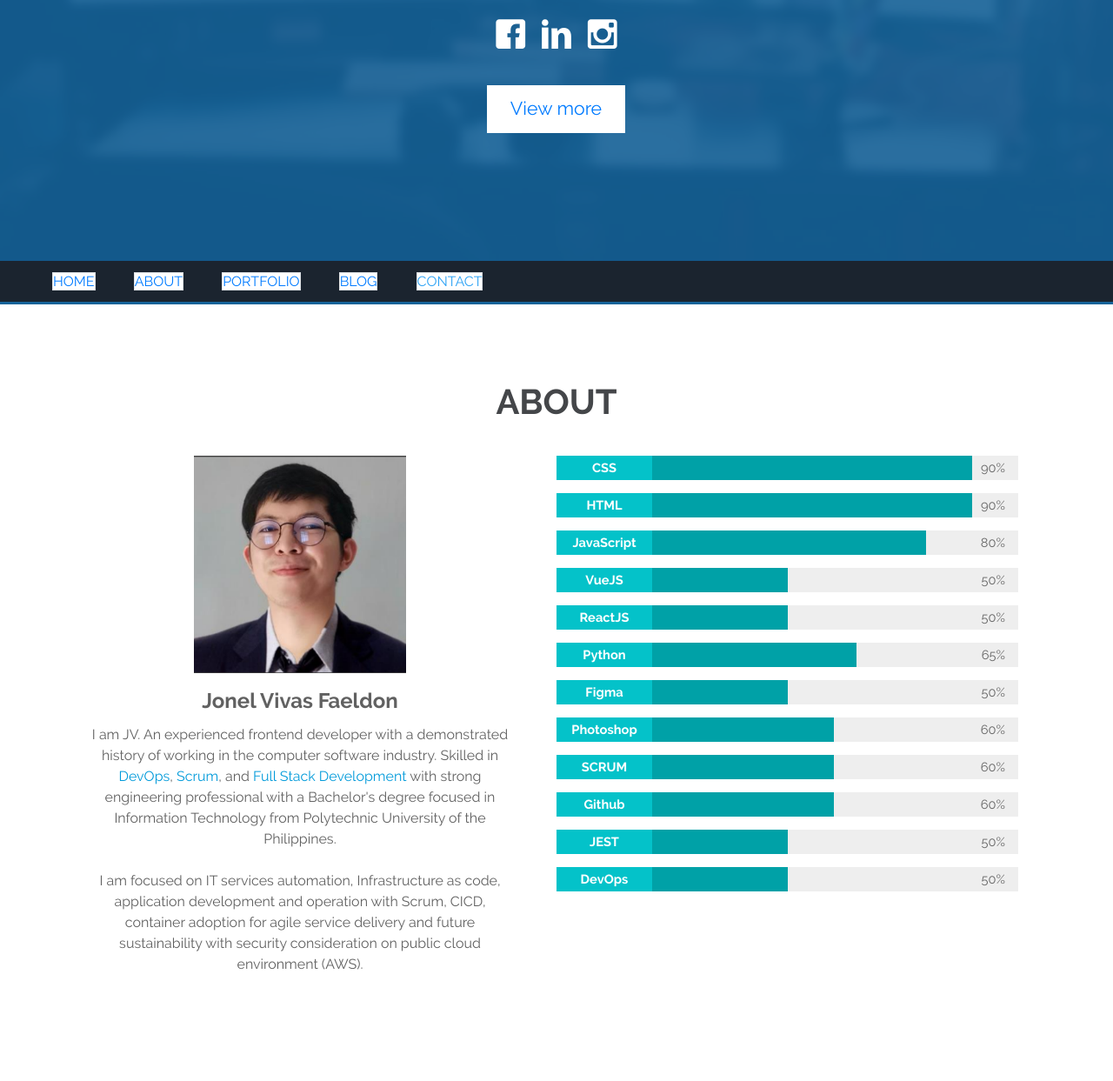
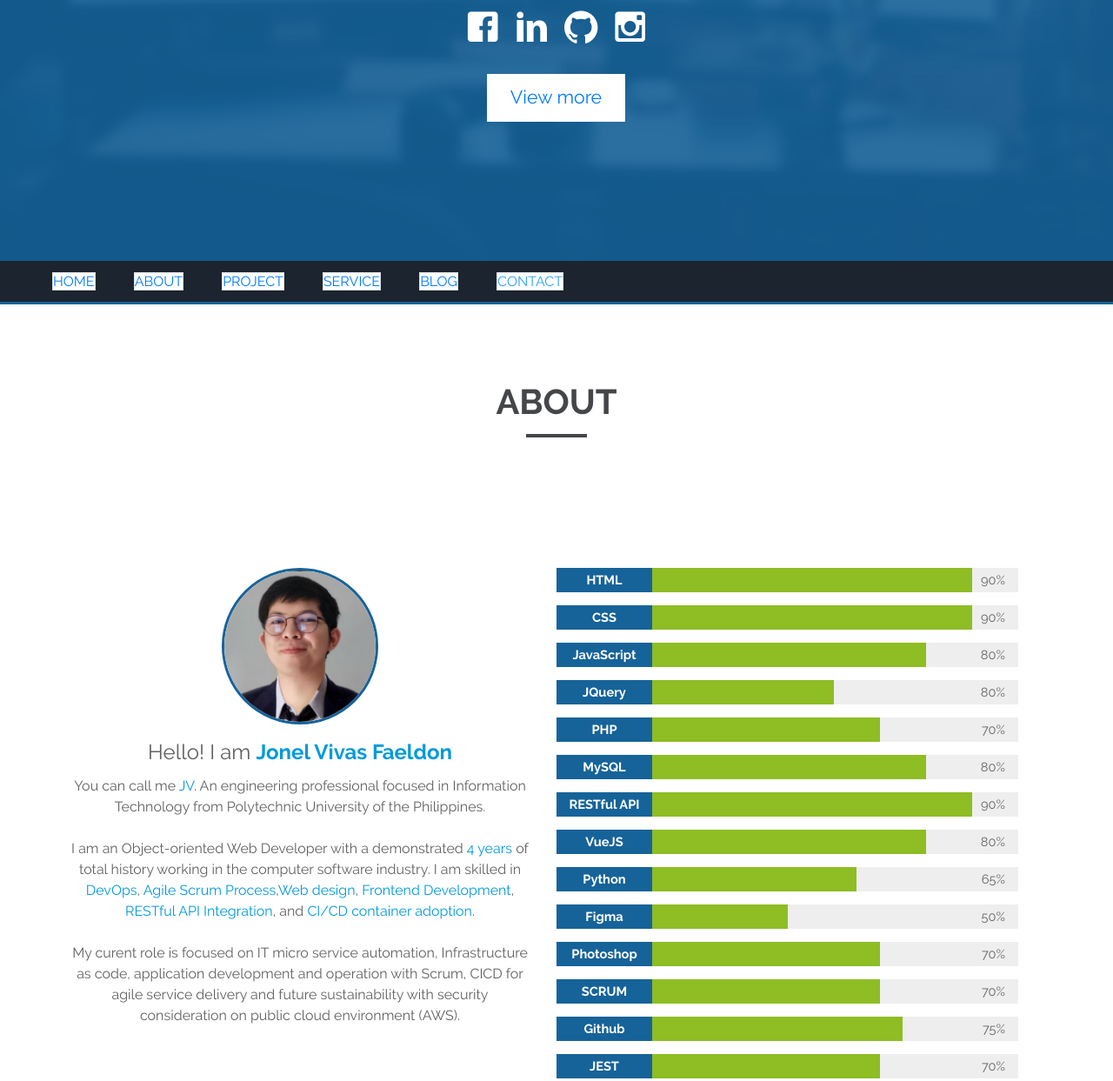
Before and after one commit to jvfaeldon20/bs-dev-folio, a plain HTML site: page index.html in a window 1280 px wide. Shown: the part 503-1746 px from the top of the page at 87% size. Drawn offline with nearby package versions, Linux system fonts and the light colour scheme; no server answers; files whose address does not match are found by name.

Commit message:
update sections

```diff
--- a/index.html
+++ b/index.html
@@ -84,10 +84,11 @@
           <div class="text">
             <img src="img/me.png" class="profile-thumb" />
             <h1 class="animate__animated animate__fadeInUp index-name"><span>- JV Faeldon -</span></h1>
-            <span class="index-subname">Web Developer / Designer</p>
+            <span class="index-subname">Web Developer / Designer</span><br>
             <ul class="fh5co-social-icons">
               <li><a href="https://www.facebook.com/jvfaeldon920/"><i class="icon-facebook2"></i></a></li>
               <li><a href="https://www.linkedin.com/in/jonel-faeldon-62b62bb7/"><i class="icon-linkedin2"></i></a></li>
+              <li><a href="https://www.facebook.com/jvfaeldon920/"><i class="icon-github2"></i></a></li>
               <li><a href="https://www.linkedin.com/jvfaeldon"><i class="icon-instagram"></i></a></li>
             </ul>
           </div>
@@ -98,7 +99,8 @@
             <div class="link-wrap">
               <div class="active page-link" dest="home">home</div>
               <div class="page-link" dest="about">about</div>
-              <div class="page-link" dest="portfolio">portfolio</div>
+              <div class="page-link" dest="project">project</div>
+              <div class="page-link" dest="service">service</div>
               <div class="page-link" dest="blog">blog</div>
               <div class="page-link" dest="contact">contact</div>
             </div>
@@ -108,119 +110,35 @@
         </div>
       </section>
 
+
+
       <!-- ABOUT -->
       <section id="about">
         <div class="container flex">
           <div class="header waypoint" data-animation="slide-in-left">
             ABOUT
           </div>
-          <!-- <div
+          <div
             class="header-bar waypoint"
             data-animation="slide-in-left"
             data-delay=".5s"
-          ></div> -->
-
-          <!-- <div class="flex row label-wrap">
-            <div class="flex row-gt-sm">
-              <div class="flex bullet-wrap ">
-                <div class="hex-wrap waypoint" data-animation="flip-in-x">
-                  <div class="hexagon">
-                    <i class="mdi mdi-speedometer"></i>
-                  </div>
-                </div>
-                <div class="waypoint" data-animation="fade-in">
-                  <div class="label bold">Design</div>
-                  <div>
-                    Fast load times and lag free interaction, my highest
-                    priority.
-                  </div>
-                </div>
-              </div>
-              <div class="flex bullet-wrap ">
-                <div class="hex-wrap waypoint" data-animation="flip-in-x">
-                  <div class="hexagon">
-                    <i class="mdi mdi-speedometer"></i>
-                  </div>
-                </div>
-                <div class="waypoint" data-animation="fade-in">
-                  <div class="label bold">Design</div>
-                  <div>
-                    Fast load times and lag free interaction, my highest
-                    priority.
-                  </div>
-                </div>
-              </div>
-
-              <div class="flex bullet-wrap ">
-                <div
-                  class="hex-wrap waypoint"
-                  data-animation="flip-in-x"
-                  data-delay=".2s"
-                >
-                  <div class="hexagon">
-                    <i class="mdi mdi-cellphone-link"></i>
-                  </div>
-                </div>
-                <div class="waypoint" data-animation="fade-in" data-delay=".2s">
-                  <div class="label bold">Develop</div>
-                  <div>My layouts will work on any device, big or small.</div>
-                </div>
-              </div>
-            </div>
-            <div class="flex row-gt-sm">
-              <div class="flex bullet-wrap ">
-                <div
-                  class="hex-wrap waypoint"
-                  data-animation="flip-in-x"
-                  data-delay=".4s"
-                >
-                  <div class="hexagon">
-                    <i class="mdi mdi-lightbulb-outline"></i>
-                  </div>
-                </div>
-                <div class="waypoint" data-animation="fade-in" data-delay=".4s">
-                  <div class="label bold">Quality Check</div>
-                  <div>Strong preference for easy to use, intuitive UX/UI.</div>
-                </div>
-              </div>
-
-              <div class="flex bullet-wrap ">
-                <div
-                  class="hex-wrap waypoint"
-                  data-animation="flip-in-x"
-                  data-delay=".6s"
-                >
-                  <div class="hexagon">
-                    <i class="mdi mdi-rocket"></i>
-                  </div>
-                </div>
-                <div class="waypoint" data-animation="fade-in" data-delay=".6s">
-                  <div class="label bold">Integration </div>
-                  <div>
-                    Websites don't have to be static, I love making pages come
-                    to life.
-                  </div>
-                </div>
-              </div>
-            </div>
-          </div> -->
+          ></div>
 
           <div class="skills-wrapper flex row-gt-sm">
             <div
-              class="flex flex-50-gt-sm waypoint"
+              class="flex flex-50-gt-sm "
               data-animation="slide-in-left"
             >
-              <img src="img/me.png" class="me" />
-              <!-- <div><img class="up-arrow" src="img/up-arrow.png"></div> -->
-              <div class="label bold">Jonel Vivas Faeldon</div>
+              <img src="img/me.png" class="profile-thumb-about" />
+              <div class="label">Hello! I am <span class="bold highlight">Jonel Vivas Faeldon</span></div>
               <div>
-                I am JV. An experienced frontend developer with a demonstrated history of working in the computer software industry.
-                Skilled in <span class="highlight">DevOps</span>, <span class="highlight">Scrum</span>, and <span class="highlight">Full Stack Development</span> with strong engineering professional with a Bachelor's degree focused in
-                Information Technology from Polytechnic University of the Philippines. <br><br>
-                I am focused on IT services automation,
-                Infrastructure as code, application development and operation with Scrum, CICD, container adoption for agile service
-                delivery and future sustainability with security consideration on public cloud environment (AWS).
-                <br />
+                You can call me <span class="highlight">JV</span>. An engineering professional focused in Information Technology from Polytechnic University of the Philippines. <br><br>
+                I am an Object-oriented Web Developer with a demonstrated <span class="highlight">4 years</span> of total history working in the computer software industry.
+                I am skilled in <span class="highlight">DevOps</span>, <span class="highlight">Agile Scrum Process</span>,<span class="highlight">Web design</span>, <span class="highlight">Frontend Development</span>,
+                <span class="highlight">RESTful API Integration</span>, and <span class="highlight">CI/CD container adoption</span>.
+               <br><br>
+                My curent role is focused on IT micro service automation, Infrastructure as code, application development and operation with Scrum, CICD for agile service
+                delivery and future sustainability with security consideration on public cloud environment (AWS).<br><br>
               </div>
             </div>
 
@@ -228,16 +146,17 @@
               class="flex flex-50-gt-sm waypoint bars-wrap"
               data-animation="slide-in-right"
             >
+
               <div class="bar flex">
                 <div class="bar fill" style="width:90%">
-                  <div class="tag bold flex">CSS</div>
+                  <div class="tag bold flex">HTML</div>
                 </div>
                 <span>90%</span>
               </div>
 
               <div class="bar flex">
                 <div class="bar fill" style="width:90%">
-                  <div class="tag bold flex">HTML</div>
+                  <div class="tag bold flex">CSS</div>
                 </div>
                 <span>90%</span>
               </div>
@@ -250,17 +169,38 @@
               </div>
 
               <div class="bar flex">
-                <div class="bar fill" style="width:50%">
-                  <div class="tag bold flex">VueJS</div>
+                <div class="bar fill" style="width:60%">
+                  <div class="tag bold flex">JQuery</div>
                 </div>
-                <span>50%</span>
+                <span>80%</span>
               </div>
 
               <div class="bar flex">
-                <div class="bar fill" style="width:50%">
-                  <div class="tag bold flex">ReactJS</div>
+                <div class="bar fill" style="width:70%">
+                  <div class="tag bold flex">PHP</div>
                 </div>
-                <span>50%</span>
+                <span>70%</span>
+              </div>
+
+              <div class="bar flex">
+                <div class="bar fill" style="width:80%">
+                  <div class="tag bold flex">MySQL</div>
+                </div>
+                <span>80%</span>
+              </div>
+
+              <div class="bar flex">
+                <div class="bar fill" style="width:90%">
+                  <div class="tag bold flex">RESTful API</div>
+                </div>
+                <span>90%</span>
+              </div>
+
+              <div class="bar flex">
+                <div class="bar fill" style="width:80%">
+                  <div class="tag bold flex">VueJS</div>
+                </div>
+                <span>80%</span>
               </div>
 
               <div class="bar flex">
@@ -278,31 +218,31 @@
               </div>
 
               <div class="bar flex">
-                <div class="bar fill" style="width:60%">
+                <div class="bar fill" style="width:70%">
                   <div class="tag bold flex">Photoshop</div>
                 </div>
-                <span>60%</span>
+                <span>70%</span>
               </div>
 
               <div class="bar flex">
-                <div class="bar fill" style="width:60%">
+                <div class="bar fill" style="width:70%">
                   <div class="tag bold flex">SCRUM</div>
                 </div>
-                <span>60%</span>
+                <span>70%</span>
               </div>
 
               <div class="bar flex">
-                <div class="bar fill" style="width:60%">
+                <div class="bar fill" style="width:75%">
                   <div class="tag bold flex">Github</div>
                 </div>
-                <span>60%</span>
+                <span>75%</span>
               </div>
 
               <div class="bar flex">
-                <div class="bar fill" style="width:50%">
+                <div class="bar fill" style="width:70%">
                   <div class="tag bold flex">JEST</div>
                 </div>
-                <span>50%</span>
+                <span>70%</span>
               </div>
 
               <div class="bar flex">
@@ -311,13 +251,15 @@
                 </div>
                 <span>50%</span>
               </div>
+
             </div>
           </div>
         </div>
       </section>
 
-      <!-- PORTFOLIO -->
-      <section class="flex" id="portfolio">
+
+      <!-- project -->
+      <section class="flex" id="project">
         <div class="header waypoint" data-animation="slide-in-right">
           PROJECTS
         </div>
@@ -345,14 +287,14 @@
         </div>
 
         <div id="gallery" class="container flex row wrap waypoint">
-          <div class="mix php" data-my-order="1">
+          <div class="mix javascript" data-my-order="1">
             <div>
               <div class="card"></div>
               <div class="text">
-                <div class="bold">ChowNow Ordering</div>
-                <span class="highlight">React JS / Python</span>
+                <div class="bold">GIS Auto Admin Portal</div>
+                <span class="highlight">VueJS/Python</span>
               </div>
-              <div class="button" id="ordering">LEARN MORE</div>
+              <div class="button" id="ordering">MORE DETAILS</div>
             </div>
           </div>
 
@@ -446,7 +388,8 @@
         </div>
       </section>
 
-      <!-- BLOG -->
+
+      <!-- SERVICE -->
       <section id="blog">
         <div class="container flex">
           <div class="header waypoint" data-animation="slide-in-left">BLOG</div>
--- a/scripts/index.js
+++ b/scripts/index.js
@@ -53,8 +53,8 @@ $(function() {
     if (pos2 > $('#about').offset().top) {
       highlightLink('about');
     }
-    if (pos2 > $('#portfolio').offset().top) {
-      highlightLink('portfolio');
+    if (pos2 > $('#project').offset().top) {
+      highlightLink('project');
     }
     if (pos2 > $('#blog').offset().top) {
       highlightLink('blog');
--- a/scripts/modal.js
+++ b/scripts/modal.js
@@ -9,8 +9,8 @@ $(document).ready(function() {
       link: 'https://eat.chownow.com/'
     },
     ordering: {
-      title: 'ChowNow Ordering Web',
-      tag: 'WHITE-LABEL ONLINE ORDERING SOLUTION.',
+      title: 'GISAUTO Admin',
+      tag: 'Service Control Management Web Application',
       detail:
         'ChowNow is a commission-free online ordering system and food ordering app helping restaurants feed their hungry customers.',
       link: 'https://direct.chownow.com/direct/195/locations/260'
--- a/style/style.css
+++ b/style/style.css
@@ -164,12 +164,12 @@ body {
 }
 
 .fh5co-social-icons li {
-  margin: 0;
+  margin: 10px 4px;
   padding: 0;
   list-style: none;
   display: -moz-inline-stack;
   display: inline-block;
-  zoom: 1.5;
+  zoom: 0.9;
   *display: inline;
 }
 
@@ -207,8 +207,8 @@ body {
   transition: all 0.5s;
 }
 .button:hover {
-  background-color: #dda908;
-  border-color: #dda908;
+  background-color: #7ba715;
+  border-color: #7ba715;
 }
 .button .mdi {
   vertical-align: middle;
@@ -247,7 +247,7 @@ body {
 }
 
 .highlight {
-  color: #e31b6d;
+  color: #166399;
 }
 
 .header {
@@ -455,7 +455,7 @@ nav .active {
   position: relative;
 }
 .modal-wrap .button {
-  background: #e31b6d;
+  background: #166399;
   border: 0;
   bottom: 20px;
   color: #fff;
@@ -475,7 +475,7 @@ nav .active {
 }
 .modal-wrap .button:hover {
   background: #fff;
-  color: #e31b6d;
+  color: #166399;
 }
 .modal-wrap .carousel {
   box-shadow: 10px 10px 5px 0px rgba(0, 0, 0, 0.25);
@@ -620,6 +620,27 @@ section:nth-of-type(2) .bar:nth-child(9) .fill {
 section:nth-of-type(2) .bar:nth-child(10) .fill {
   transition: 2s 0.2s width ease-in-out;
 }
+section:nth-of-type(2) .bar:nth-child(11) .fill {
+  transition: 2s 0.2s width ease-in-out;
+}
+section:nth-of-type(2) .bar:nth-child(12) .fill {
+  transition: 2s 0.2s width ease-in-out;
+}
+section:nth-of-type(2) .bar:nth-child(13) .fill {
+  transition: 2s 0.2s width ease-in-out;
+}
+section:nth-of-type(2) .bar:nth-child(14) .fill {
+  transition: 2s 0.2s width ease-in-out;
+}
+section:nth-of-type(2) .bar:nth-child(15) .fill {
+  transition: 2s 0.2s width ease-in-out;
+}
+section:nth-of-type(2) .bar:nth-child(16) .fill {
+  transition: 2s 0.2s width ease-in-out;
+}
+section:nth-of-type(2) .bar:nth-child(17) .fill {
+  transition: 2s 0.2s width ease-in-out;
+}
 section:nth-of-type(2) .bar span {
   display: none;
 }
@@ -627,7 +648,7 @@ section:nth-of-type(2) .bar.fill {
   left: 0;
   position: absolute;
   top: 0;
-  background-color: #00a1a7;
+  background-color: #8ebd24;
   opacity: 1;
   padding: 0;
 }
@@ -635,7 +656,7 @@ section:nth-of-type(2) .bar .tag {
   left: 0;
   position: absolute;
   top: 0;
-  background-color: #04c2c9;
+  background-color: #166399;
   color: #fff;
   height: 100%;
   width: 110px;
@@ -645,7 +666,7 @@ section:nth-of-type(2) .bar.secondary {
   background-color: #c51675;
 }
 section:nth-of-type(2) .bar.secondary .tag {
-  background-color: #e31b6d;
+  background-color: #166399;
 }
 section:nth-of-type(2) .bar span {
   padding: 0 15px 0 0;
@@ -673,7 +694,7 @@ section:nth-of-type(3) .float-bar {
   left: 30px;
   position: absolute;
   top: 0;
-  background: #e31b6d;
+  background: #166399;
   border-radius: 1px;
   height: 25px;
   margin: auto 0;
@@ -718,7 +739,7 @@ section:nth-of-type(3) #gallery .button {
   left: 0;
   position: absolute;
   right: 0;
-  border: 2px solid #e31b6d;
+  border: 2px solid #166399;
   font-size: 13pt;
   margin: 0 auto;
   padding: 7px 0;
@@ -732,7 +753,7 @@ section:nth-of-type(3) #gallery .mix .waypoint {
   background: #fff;
 }
 section:nth-of-type(3) #gallery .mix .button:hover {
-  background: #e31b6d;
+  background: #166399;
   color: #fff;
 }
 section:nth-of-type(3) #gallery .mix:nth-child(1) .card {
@@ -948,7 +969,7 @@ footer {
   position: relative;
 }
 footer .mdi-chevron-double-up {
-  background: #e31b6d;
+  background: #166399;
   cursor: pointer;
   font-size: 30pt;
   height: 50px;
@@ -1003,7 +1024,7 @@ footer .footnote {
   opacity: 0.6;
 }
 footer .footnote .highlight {
-  color: #e31b6d;
+  color: #166399;
   font-family: "Open Sans";
 }
 
@@ -1126,7 +1147,7 @@ footer .footnote .highlight {
     height: 230px;
   }
   section:nth-of-type(2) .skills-wrapper > .flex:first-child {
-    padding: 0 50px 0 50px;
+    padding: 0px 30px
   }
   section:nth-of-type(2) .skills-wrapper .me {
     height: 250px;
@@ -1315,6 +1336,13 @@ footer .footnote .highlight {
   border: 5px solid #fff !important;
 }
 
+.profile-thumb-about{
+  width: 180px;
+  height: 180px;
+  border-radius: 50%;
+  border: 3px solid #166399 !important;
+}
+
 .overlay {
   position: absolute !important;
   top: 0;
```
Also changed, not shown: img/yes-guy.gif (added).
